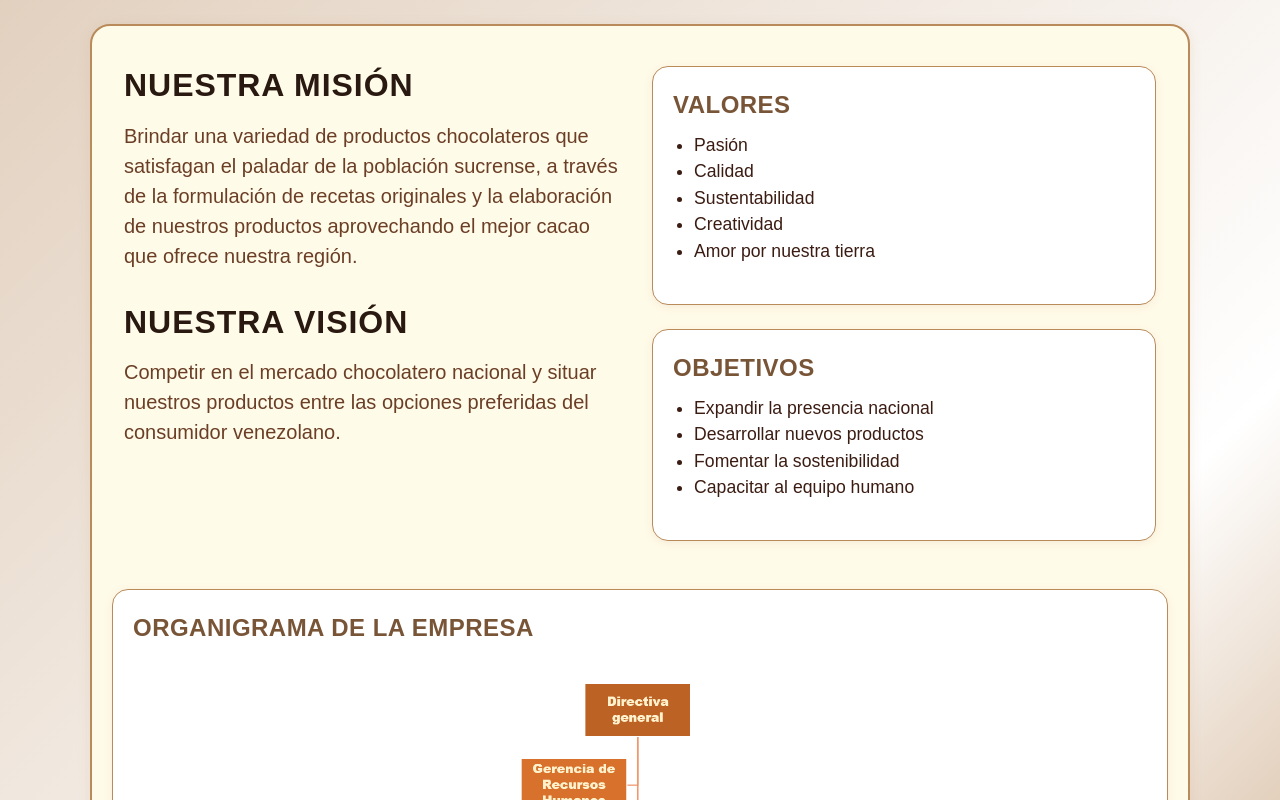
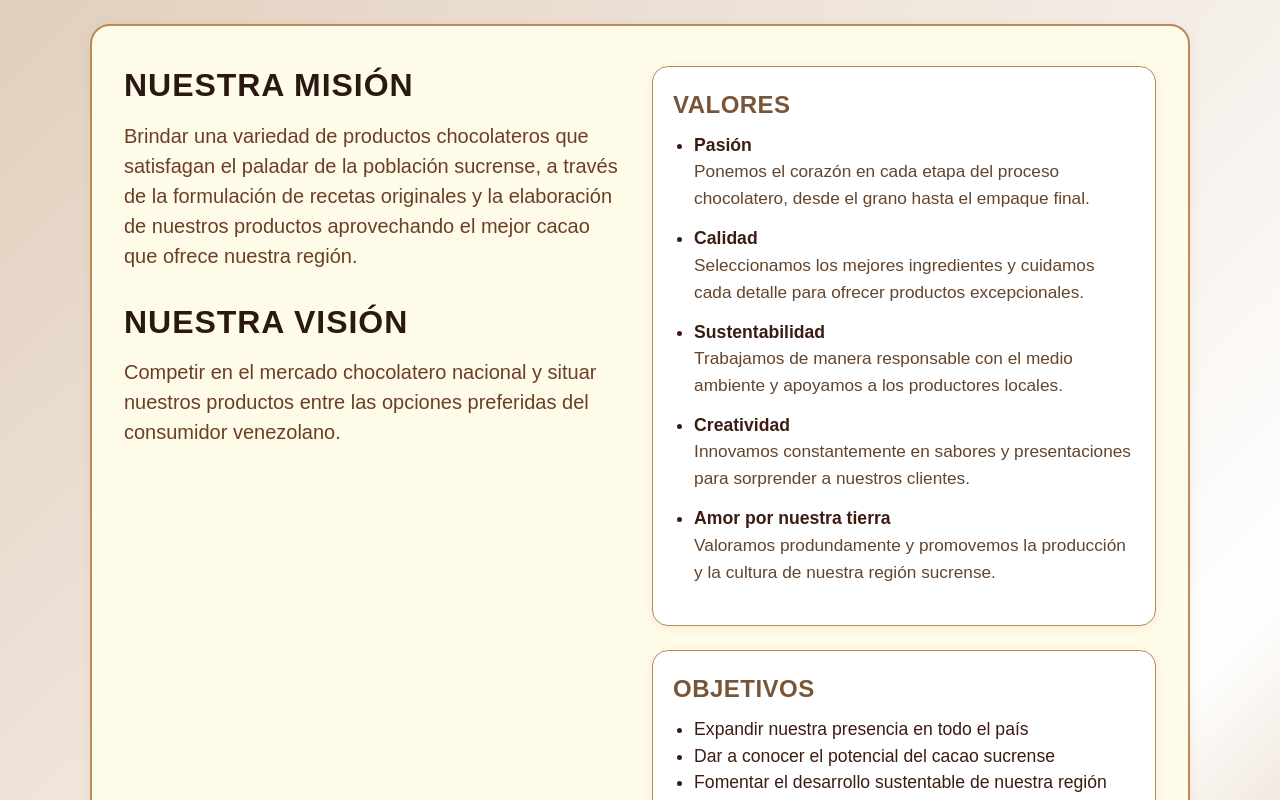
Before and after one commit to easifontesm/chocolatera-san-antonio, a Next.js app: page /chocolatera-san-antonio/about in a window 1280 px wide. Shown: the part 1120-1920 px from the top of the page. Built offline with nearby package versions, Linux system fonts and the light colour scheme.

Commit message:
is it done?

```diff
--- a/src/app/FooterSection.tsx
+++ b/src/app/FooterSection.tsx
@@ -32,9 +32,12 @@ export default function FooterSection() {
           <div className="row">
             <div className="col-6 col-md-4 mb-3">
               <div style={{ fontWeight: 700 }}>Encuéntranos</div>
-              <div className="text-dark" >Calle Guanta, Cumaná 6101, Sucre</div>
-              <a href="/chocolatera-san-antonio/about" className="text-dark">Sobre la empresa</a>
-
+              <div style={{ fontWeight: 700 }}>
+                Calle Guanta, Cumaná 6101, Sucre
+              </div>
+              <a href="/chocolatera-san-antonio/about" className="text-dark">
+                Sobre la empresa
+              </a>
             </div>
             <div className="col-12 col-md-4 mb-3 text-center">
               <div
@@ -47,6 +50,7 @@ export default function FooterSection() {
               </div>
             </div>
             <div className="col-6 col-md-4 mb-3 text-md-end">
+              <div style={{ fontWeight: 700 }}>Contáctanos</div>
               <div style={{ fontWeight: 700 }}>(412) 555-5555</div>
               <div>hello@chocosanantonio.com.ve</div>
             </div>
--- a/src/app/about/page.tsx
+++ b/src/app/about/page.tsx
@@ -5,10 +5,38 @@ import FooterSection from "../FooterSection";
 import Image from "next/image";
 import Head from "next/head";
 
+// Values array for easy modification
+const values = [
+  {
+    title: "Pasión",
+    description:
+      "Ponemos el corazón en cada etapa del proceso chocolatero, desde el grano hasta el empaque final.",
+  },
+  {
+    title: "Calidad",
+    description:
+      "Seleccionamos los mejores ingredientes y cuidamos cada detalle para ofrecer productos excepcionales.",
+  },
+  {
+    title: "Sustentabilidad",
+    description:
+      "Trabajamos de manera responsable con el medio ambiente y apoyamos a los productores locales.",
+  },
+  {
+    title: "Creatividad",
+    description:
+      "Innovamos constantemente en sabores y presentaciones para sorprender a nuestros clientes.",
+  },
+  {
+    title: "Amor por nuestra tierra",
+    description:
+      "Valoramos produndamente y promovemos la producción y la cultura de nuestra región sucrense.",
+  },
+];
+
 export default function AboutPage() {
   return (
     <>
-
       <Header />
       <CheckerboardDivider />
       <div
@@ -288,11 +316,17 @@ export default function AboutPage() {
                       paddingLeft: "1.2em",
                     }}
                   >
-                    <li>Pasión</li>
-                    <li>Calidad</li>
-                    <li>Sustentabilidad</li>
-                    <li>Creatividad</li>
-                    <li>Amor por nuestra tierra</li>
+                    {values.map((value, idx) => (
+                      <li key={idx} style={{ marginBottom: "0.75em" }}>
+                        <span style={{ fontWeight: 600 }}>{value.title}</span>
+                        <br />
+                        <span
+                          style={{ fontSize: "0.98em", color: "#63452dff" }}
+                        >
+                          {value.description}
+                        </span>
+                      </li>
+                    ))}
                   </ul>
                 </div>
                 {/* Objectives */}
@@ -325,10 +359,11 @@ export default function AboutPage() {
                       paddingLeft: "1.2em",
                     }}
                   >
-                    <li>Expandir la presencia nacional</li>
-                    <li>Desarrollar nuevos productos</li>
-                    <li>Fomentar la sostenibilidad</li>
-                    <li>Capacitar al equipo humano</li>
+                    <li>Expandir nuestra presencia en todo el país</li>
+                    <li>Dar a conocer el potencial del cacao sucrense </li>
+                    <li>
+                      Fomentar el desarrollo sustentable de nuestra región
+                    </li>
                   </ul>
                 </div>
               </div>
--- a/src/app/menu/page.tsx
+++ b/src/app/menu/page.tsx
@@ -21,7 +21,7 @@ export default function AboutPage() {
       image: "/chocolatera-san-antonio/assets/manitella.png",
       presentations: [
         { name: "Envase 100g", description: "Perfecto para calmar una antojo" },
-        { name: "Envase 500g", description: "Ideal para compartir con familia y amigos" },
+        { name: "Envase 500g", description: "Para compartir con familia y amigos" },
       ],
     },
     {
@@ -47,7 +47,7 @@ export default function AboutPage() {
       longDescription:
         " Suavidad que conquista paladares. Elaborado con 40% cacao venezolano y leche entera fresca, este chocolate equilibra lo dulce y lo terroso en cada bocado. Notas a caramelo y un fundido sedoso lo hacen irresistible solo o acompañado. Ideal para niños y adultos. Sin saborizantes artificiales.",
       image: "/chocolatera-san-antonio/assets/choco_leche.png",
-      presentations: [{ name: "Barra 100g", description: "Ideal " }, { name: "Barra 250g", description: "" }],
+      presentations: [{ name: "Barra 75g", description: "Un delicioso bocado para comer solo..." }, { name: "Barra 150g", description: "...O acompañado" }],
     },
     {
       id: "bombones",
```
